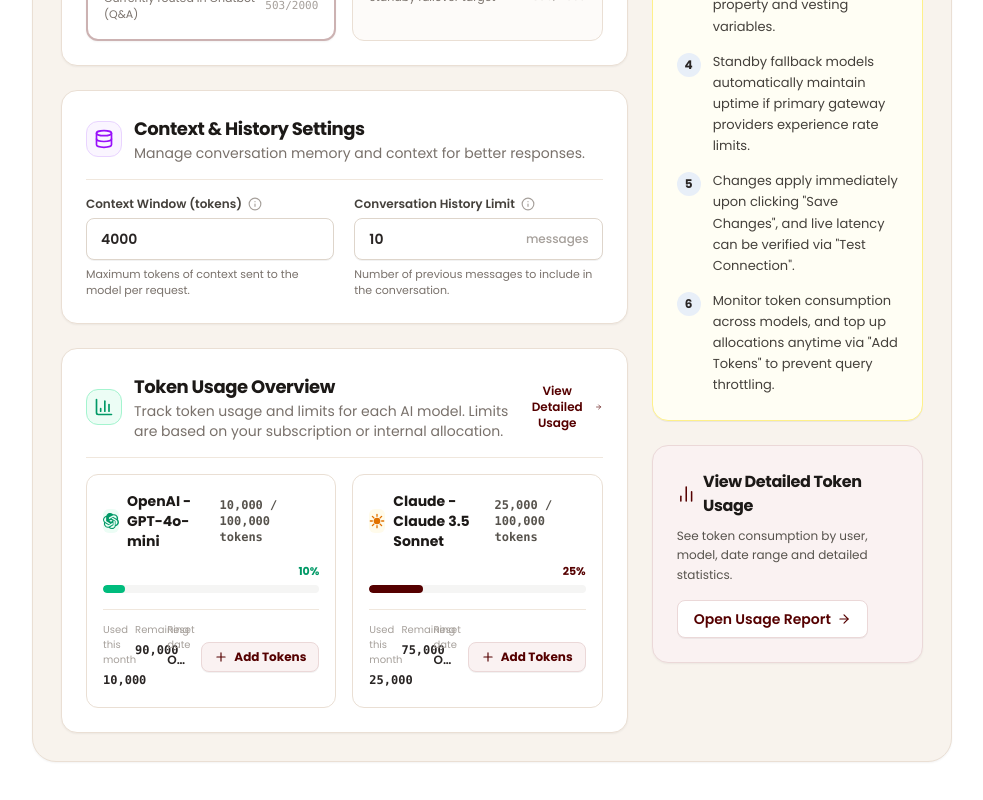
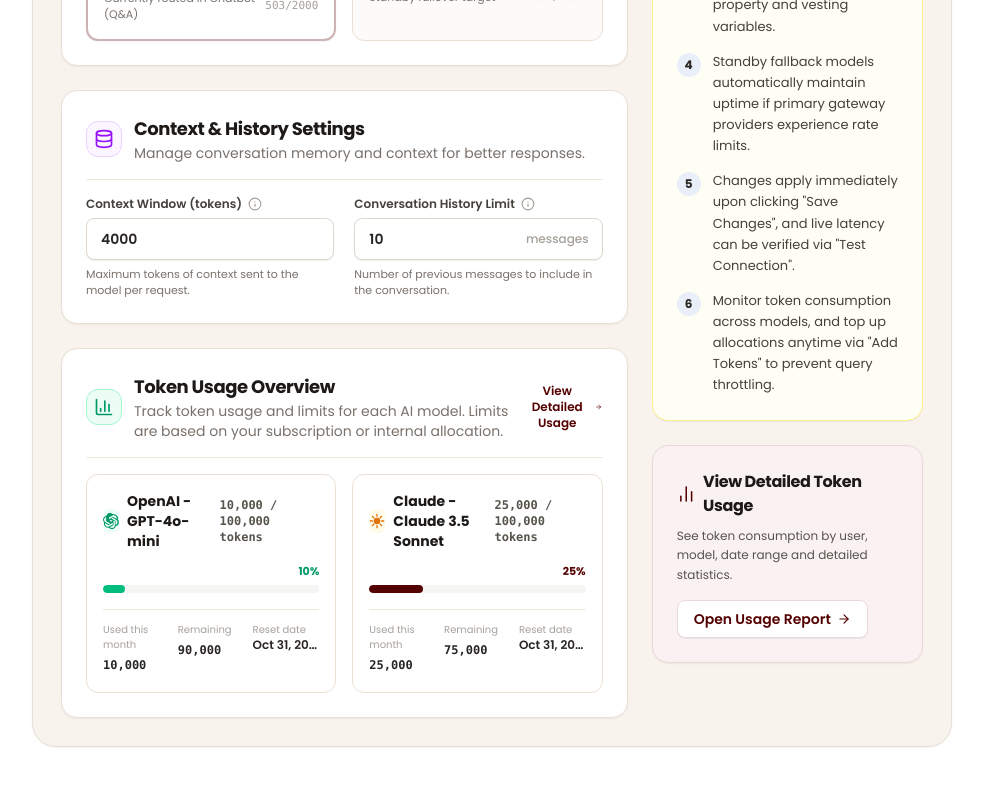
Before and after one commit to anilbuffer/title-munke, a Next.js app: page / in a window 1280 px wide. Shown: the part 1310-2110 px from the top of the page, without its empty margins (288-1271 px from the left). Built offline with nearby package versions, Linux system fonts and the light colour scheme.

Commit message:
feat: add TokenUsageOverviewCard component for AI settings dashboard

```diff
--- a/src/components/ai-settings/TokenUsageOverviewCard.tsx
+++ b/src/components/ai-settings/TokenUsageOverviewCard.tsx
@@ -2,7 +2,7 @@
 
 import React from 'react';
 import { useAISettings } from '@/context/AISettingsContext';
-import { BarChart3, ArrowRight, Plus } from 'lucide-react';
+import { BarChart3, ArrowRight /*, Plus */ } from 'lucide-react';
 import { formatNumber } from '@/lib/utils';
 
 function OpenAIIcon({ className = 'w-4 h-4 text-emerald-600' }: { className?: string }) {
@@ -23,7 +23,7 @@
 }
 
 export function TokenUsageOverviewCard() {
-  const { tokenUsage, setIsUsageModalOpen, openAddTokensModal } = useAISettings();
+  const { tokenUsage, setIsUsageModalOpen /*, openAddTokensModal */ } = useAISettings();
 
   return (
     <div className="p-5 sm:p-6 rounded-2xl bg-white border border-[#eadfd4] shadow-xs transition-colors">
@@ -130,15 +130,17 @@
                   </div>
                 </div>
 
+                {/* Add Tokens action button hidden for now
                 <button
                   type="button"
                   onClick={() => openAddTokensModal(item)}
-                  className="hidden inline-flex items-center justify-center gap-1.5 px-3 py-1.5 text-xs font-bold rounded-lg bg-[#faf2f2] text-[#550000] border border-[#ebd8d8] hover:bg-[#550000] hover:text-white transition-all shadow-2xs shrink-0 cursor-pointer active:scale-95 font-sans"
+                  className="inline-flex items-center justify-center gap-1.5 px-3 py-1.5 text-xs font-bold rounded-lg bg-[#faf2f2] text-[#550000] border border-[#ebd8d8] hover:bg-[#550000] hover:text-white transition-all shadow-2xs shrink-0 cursor-pointer active:scale-95 font-sans"
                   title={`Add tokens to ${item.modelName}`}
                 >
                   <Plus className="w-3.5 h-3.5" />
                   <span>Add Tokens</span>
                 </button>
+                */}
               </div>
             </div>
           );
```
